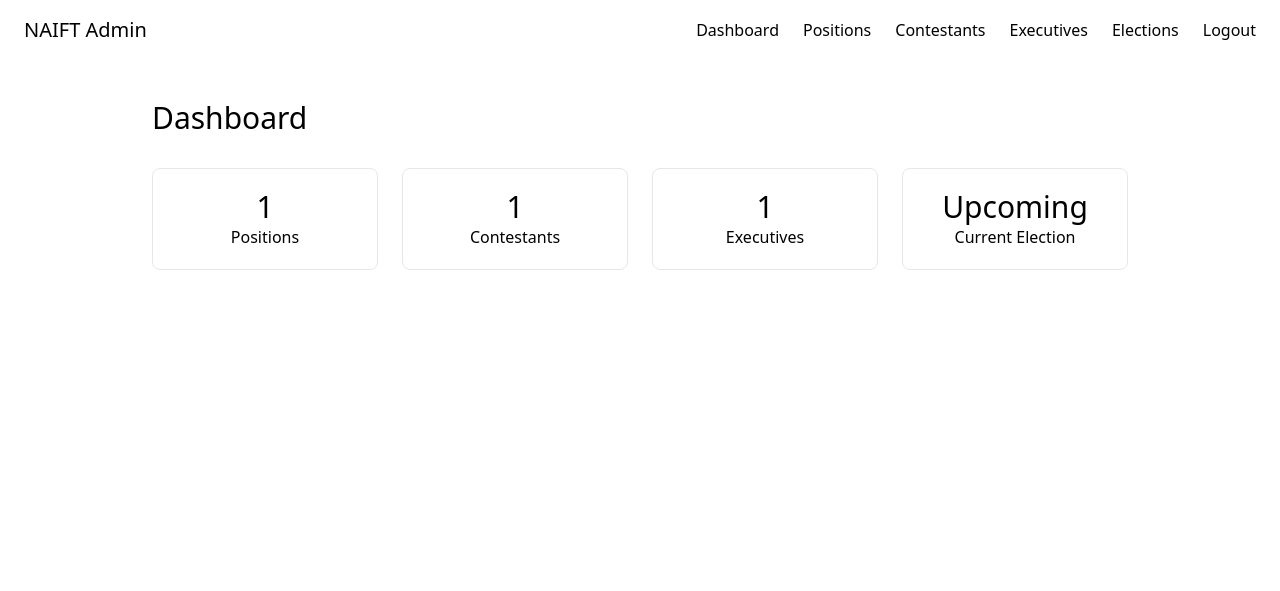
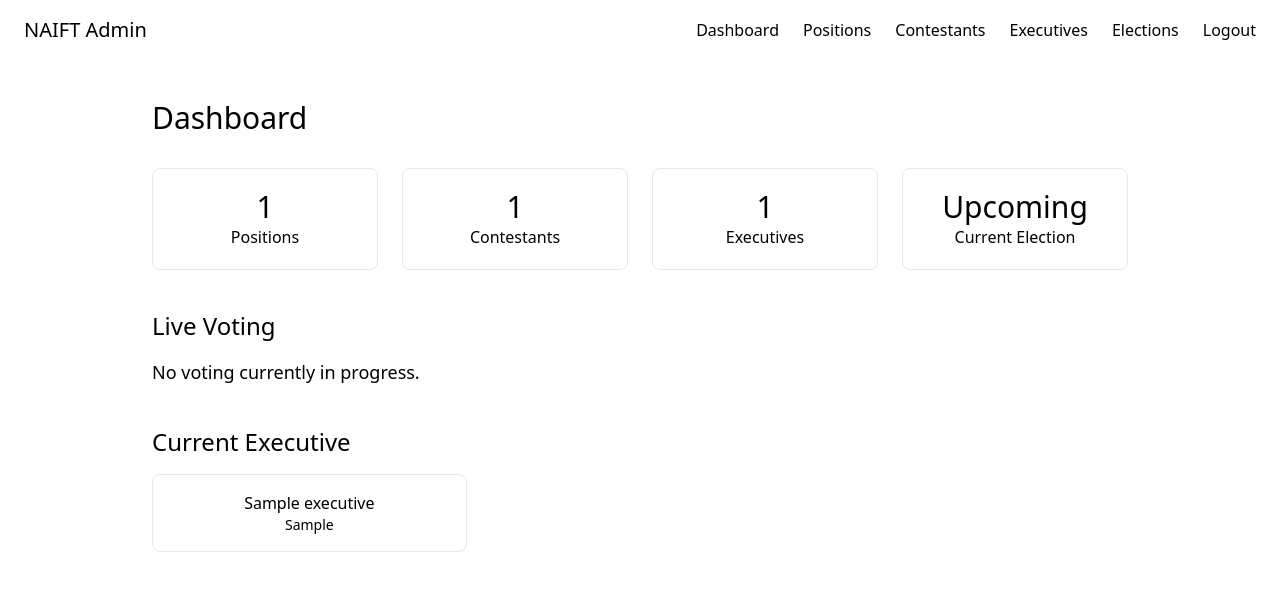
Before and after one commit to ultimatefaloe/naift_web_app, a Django app: page /dashboard/ in a window 1280 px wide. Shown: the top 591 px of the page. Run offline with Django 5.2, Linux system fonts and the light colour scheme; a user stored in the database is signed in; tables that the repository leaves empty hold one stand-in row (values such as "Sample post"); some libraries are stand-ins or nearby versions.

Commit message:
Render live per-position vote chart and Current Executive widget on the dashboard

```diff
--- a/admin_panel/templates/admin_panel/dashboard.html
+++ b/admin_panel/templates/admin_panel/dashboard.html
@@ -23,4 +23,45 @@
         <p>Current Election</p>
     </div>
 </div>
+
+<h2 class="font-display text-2xl text-brand-black mb-4">Live Voting</h2>
+{% if ongoing_election %}
+    <script src="https://cdnjs.cloudflare.com/ajax/libs/Chart.js/4.4.1/chart.umd.min.js" integrity="sha512-CQBWl4fJHWbryGE+Pc7UAxWMUMNMWzWxF4SQo9CgkJIN1kx6djDQZjh3Y8SZ1d+6I+1zze6Z7kHXO7q3UyZAWw==" crossorigin="anonymous" referrerpolicy="no-referrer"></script>
+    {% for position in chart_positions %}
+        <div class="border border-brand-purple/20 rounded-lg p-5 mb-6">
+            <h3 class="font-display text-lg text-brand-black mb-3">{{ position.position_title }}</h3>
+            <canvas id="chart-{{ position.position_id }}" height="120"></canvas>
+            {{ position.data|json_script:position.element_id }}
+        </div>
+        <script>
+            (function () {
+                var data = JSON.parse(document.getElementById("{{ position.element_id }}").textContent);
+                new Chart(document.getElementById("chart-{{ position.position_id }}"), {
+                    type: "bar",
+                    data: {
+                        labels: data.labels,
+                        datasets: [{ label: "Votes", data: data.votes, backgroundColor: "#4C1D95" }],
+                    },
+                    options: { scales: { y: { beginAtZero: true, ticks: { precision: 0 } } } },
+                });
+            })();
+        </script>
+    {% endfor %}
+{% else %}
+    <p class="text-lg mb-10">No voting currently in progress.</p>
+{% endif %}
+
+<h2 class="font-display text-2xl text-brand-black mb-4 mt-4">Current Executive</h2>
+{% if current_executives %}
+    <div class="grid sm:grid-cols-2 md:grid-cols-3 gap-4 mb-10">
+        {% for executive in current_executives %}
+            <div class="border border-brand-purple/20 rounded-lg p-4 text-center">
+                <p class="font-display text-brand-black">{{ executive.name }}</p>
+                <p class="text-brand-purple text-sm">{{ executive.position }}</p>
+            </div>
+        {% endfor %}
+    </div>
+{% else %}
+    <p class="text-lg mb-10">No current executive has been published yet.</p>
+{% endif %}
 {% endblock %}
```
Also changed, not shown: admin_panel/tests.py (+38 -0 lines).
